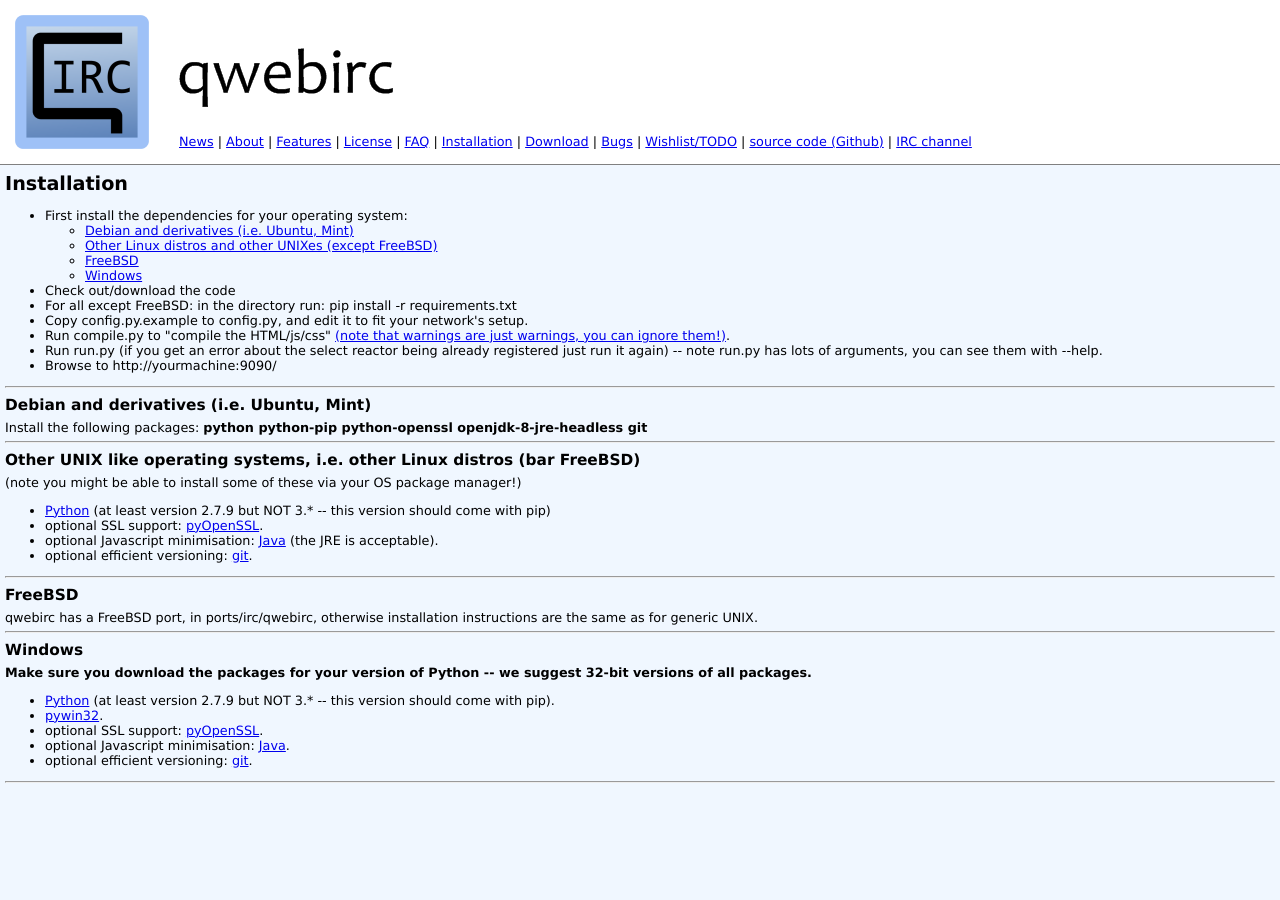
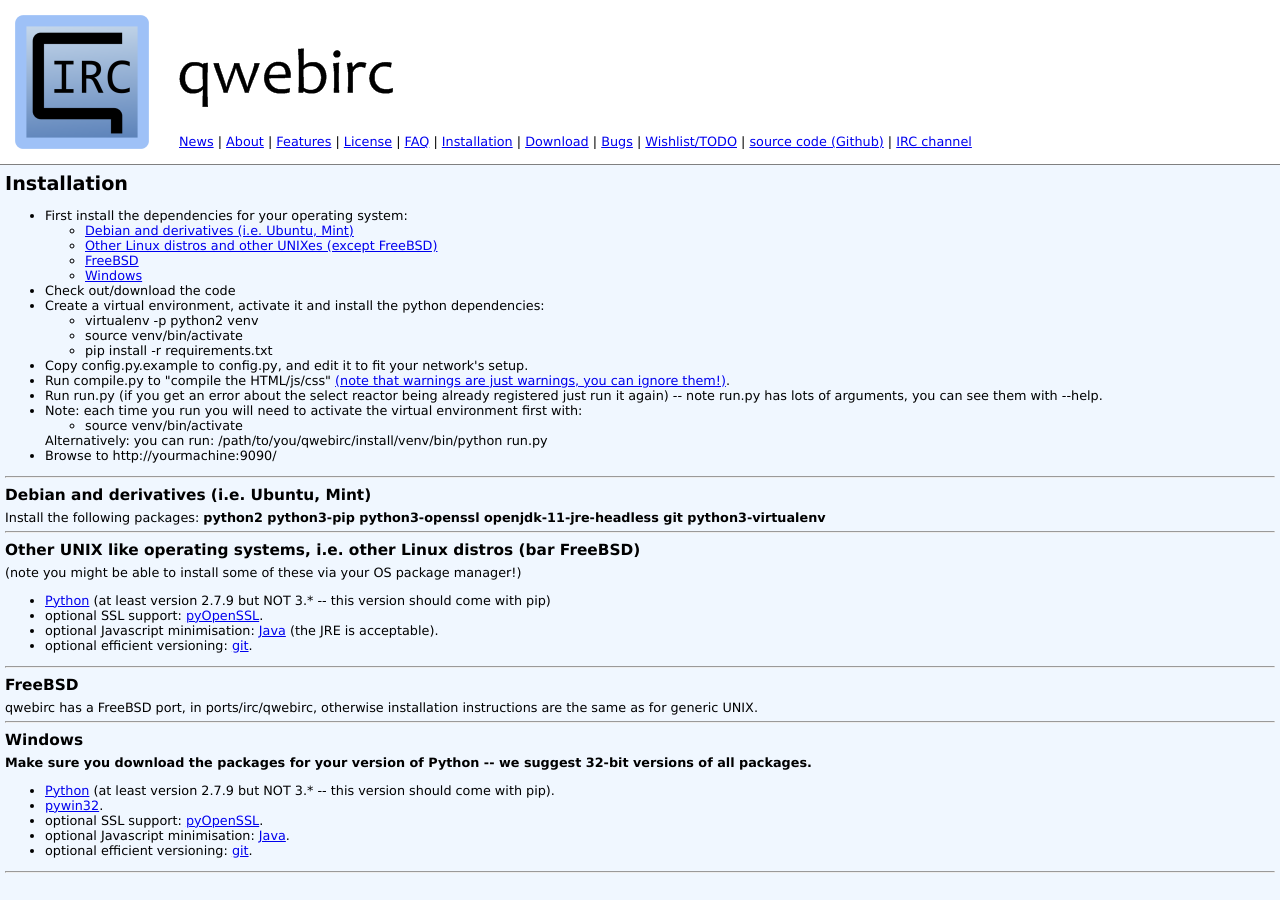
Before and after one commit to qwebirc/qwebirc-website, a Jekyll site: the page built from installation.html, in a window 1280 px wide. Built offline with Jekyll 4.4.1, drawn with Linux system fonts in a browser that asks for light colours.

Commit message:
Update installation.html

```diff
--- a/installation.html
+++ b/installation.html
@@ -12,10 +12,21 @@
     </ul>
   </li>
   <li>Check out/download the code</li>
-  <li>For all except FreeBSD: in the directory run: pip install -r requirements.txt</li>
+  <li>Create a virtual environment, activate it and install the python dependencies:
+    <ul>
+      <li>virtualenv -p python2 venv</li>
+      <li>source venv/bin/activate</li>
+      <li>pip install -r requirements.txt</li>
+    </ul>
+  </li>
   <li>Copy config.py.example to config.py, and edit it to fit your network's setup.</li>
   <li>Run compile.py to "compile the HTML/js/css" <a href="faq#warnings">(note that warnings are just warnings, you can ignore them!)</a>.</li>
   <li>Run run.py (if you get an error about the select reactor being already registered just run it again) -- note run.py has lots of arguments, you can see them with --help.</li>
+  <li>Note: each time you run you will need to activate the virtual environment first with:</li>
+  <ul>
+      <li>source venv/bin/activate</li>
+  </ul>
+  Alternatively: you can run: /path/to/you/qwebirc/install/venv/bin/python run.py</li>
   <li>Browse to http://yourmachine:9090/</li>
 </ul>
 
@@ -26,7 +37,7 @@
 
 Install the following packages:
 
-<b>python python-pip python-openssl openjdk-8-jre-headless git</b>
+<b>python2 python3-pip python3-openssl openjdk-11-jre-headless git python3-virtualenv</b>
 
 <hr/>
 
```
